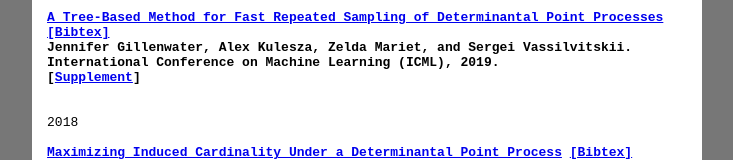
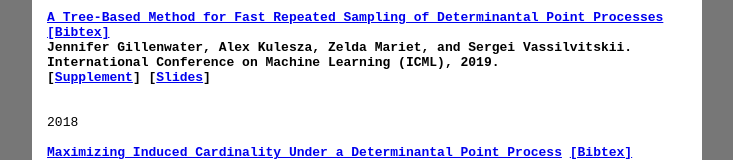
Before and after one commit to jgillenw/jgillenw.github.io, a plain HTML site: page index.html in a window 1280 px wide. Shown: the part 485-645 px from the top of the page, without its empty margins (273-1006 px from the left). Drawn offline with Linux system fonts and the light colour scheme.

Commit message:
Adding google slides link for icml talk.

```diff
--- a/index.html
+++ b/index.html
@@ -71,7 +71,7 @@ Posterior Regularization (PR) <br>
 }
 </pre></div> <br>
 Jennifer Gillenwater, Alex Kulesza, Zelda Mariet, and Sergei Vassilvitskii.  International Conference on Machine Learning (ICML), 2019.<br>
-[<a href="icml2019-supplement.pdf">Supplement</a>]</b> <br><br>
+[<a href="icml2019-supplement.pdf">Supplement</a>] [<a href="https://docs.google.com/presentation/d/13AsaP6khmON6PU2AnlEAQsnG1iq8Gp09JR2g2-5bRhc/edit?usp=sharing">Slides</a>] </b> <br><br>
 
 <!-- [<a href="icml2019-poster.pdf">Poster</a>] [<a href="icml2019-slides.pdf">Slides</a>] -->
 
```
